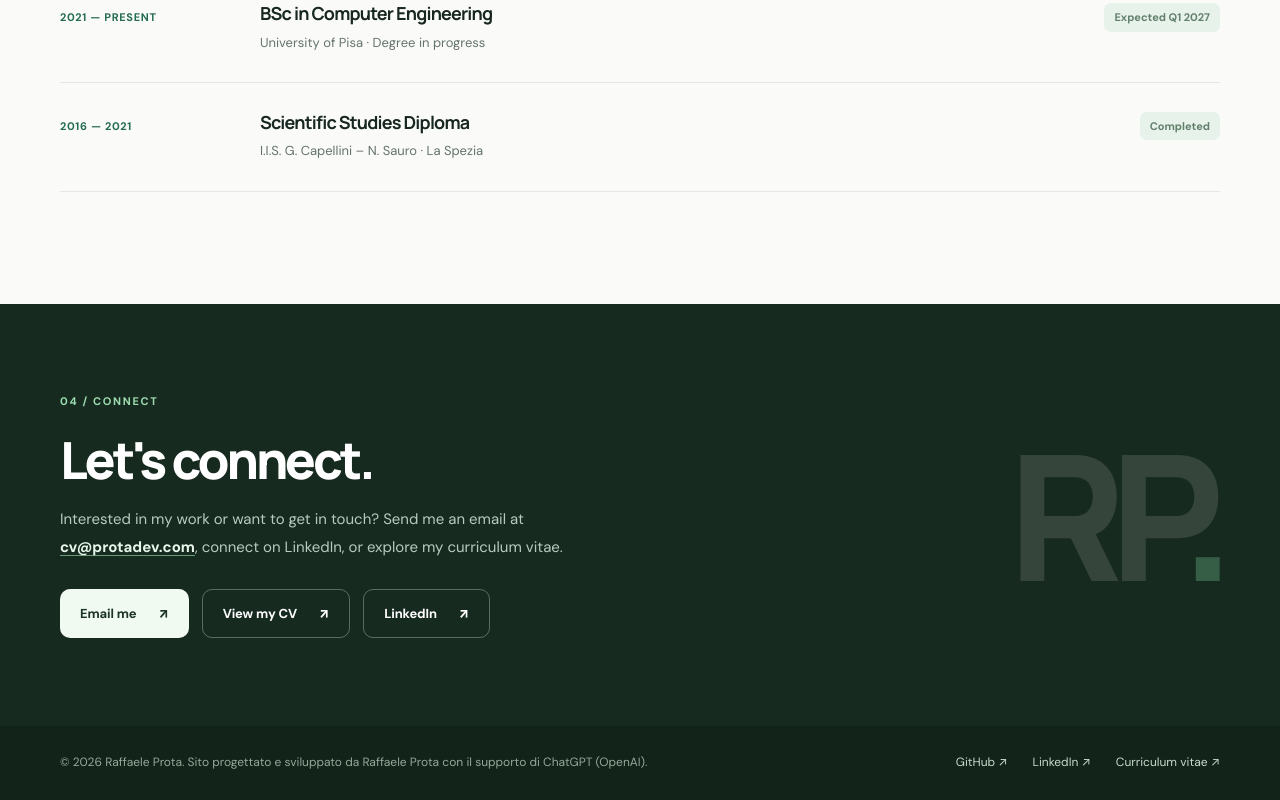
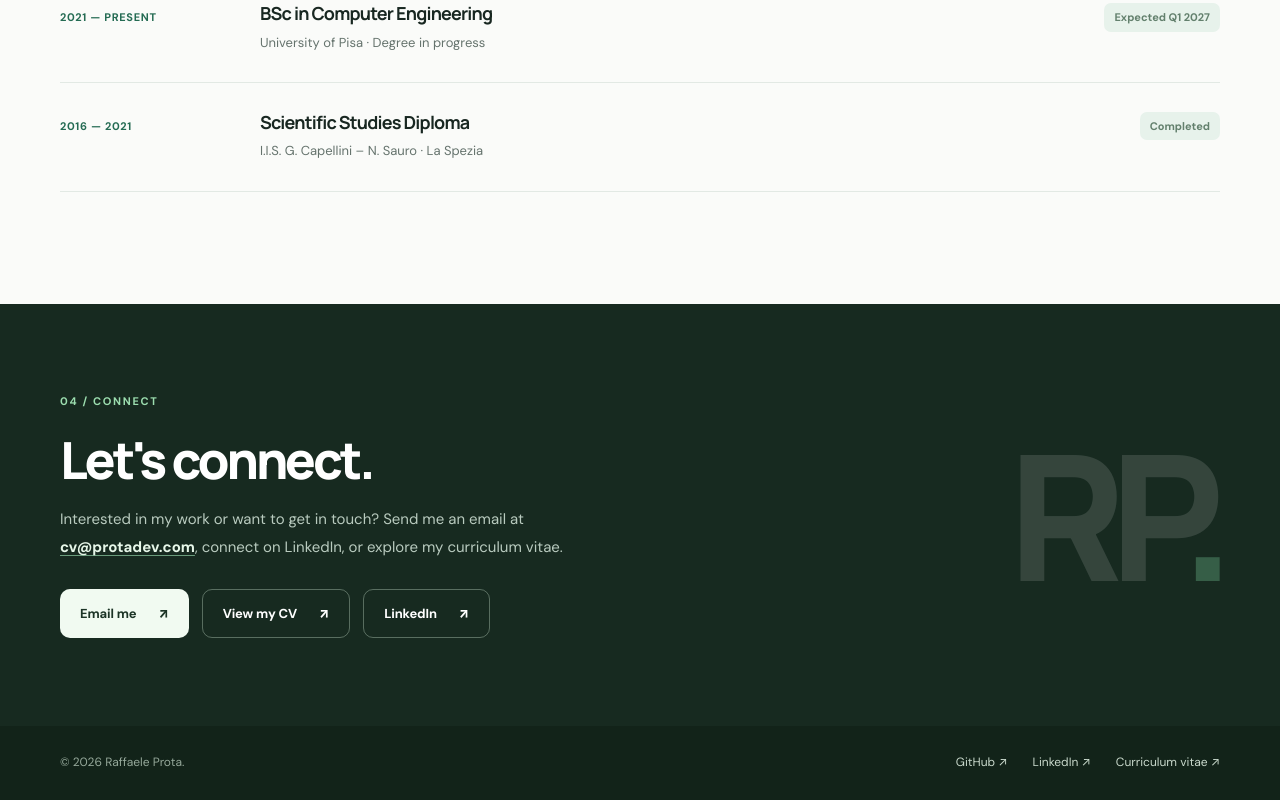
Before and after one commit to raffa-p/raffa-p.github.io, a plain HTML site: page index.html in a window 1280 px wide. Shown: the part 3475-4275 px from the top of the page. Drawn offline with Linux system fonts and the light colour scheme.

Commit message:
Edited footer

```diff
--- a/index.html
+++ b/index.html
@@ -212,7 +212,7 @@
 
   <footer class="site-footer">
     <div class="shell footer-inner">
-      <span>© 2026 Raffaele Prota. Sito progettato e sviluppato da Raffaele Prota con il supporto di ChatGPT (OpenAI).</span>
+      <span>© 2026 Raffaele Prota.</span>
       <div><a href="https://github.com/raffa-p" target="_blank" rel="noopener noreferrer">GitHub ↗</a><a href="https://www.linkedin.com/in/raffaele-prota" target="_blank" rel="noopener noreferrer">LinkedIn ↗</a><a href="./cv/">Curriculum vitae ↗</a></div>
     </div>
   </footer>
```
